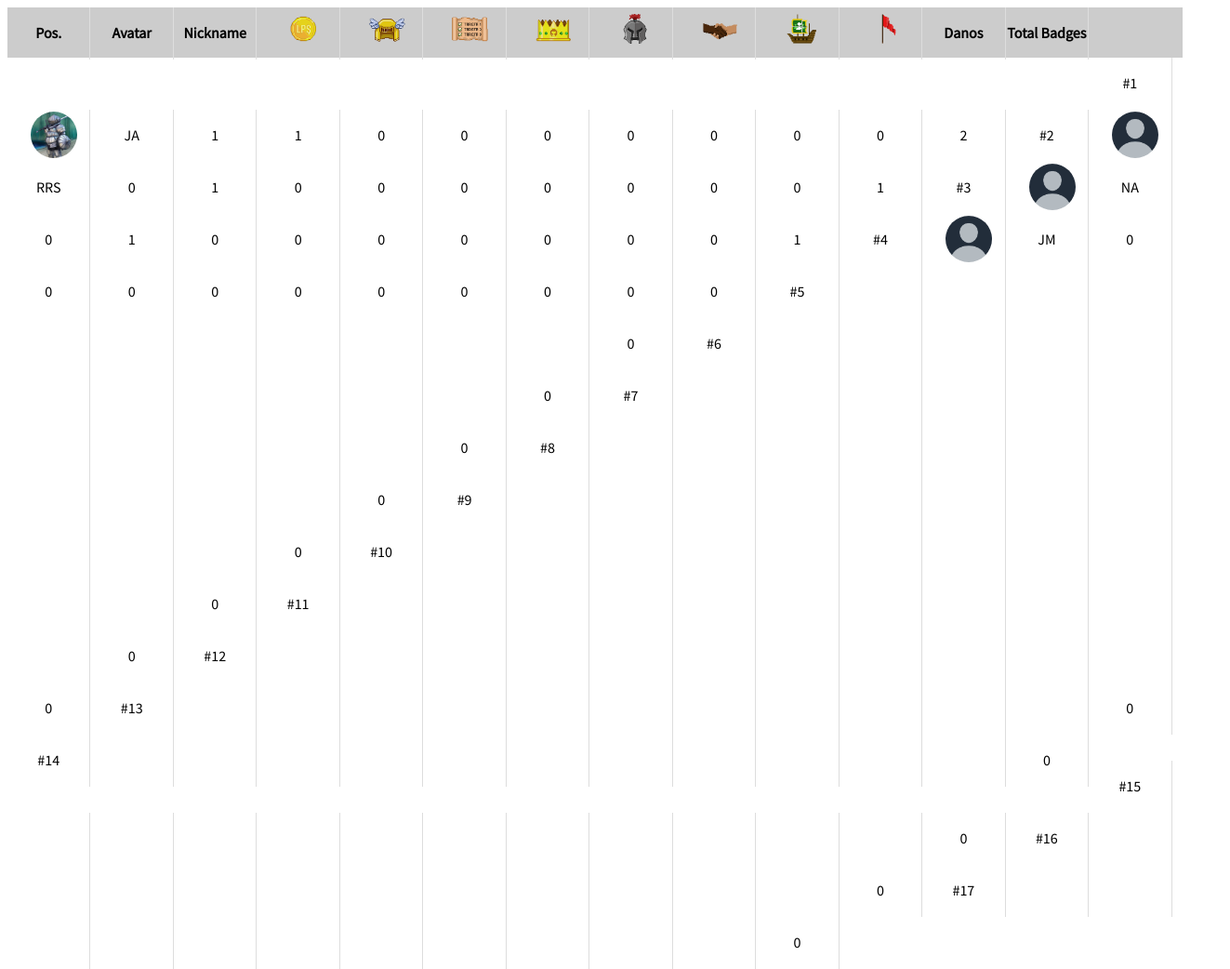
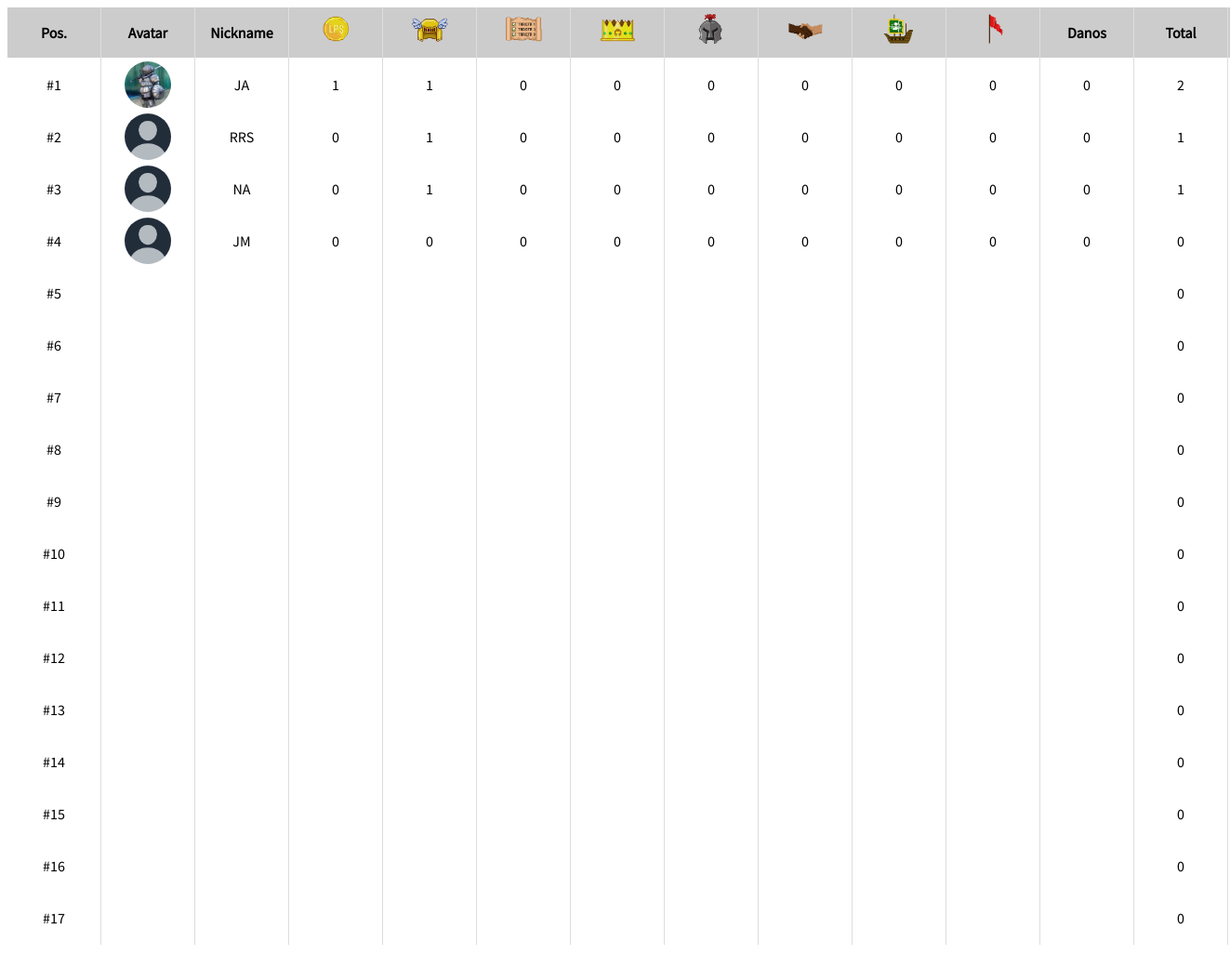
Before and after one commit to LuisAraujo/ranking-lp1-2023.1, a plain HTML site: page index.html in a window 1280 px wide. Shown: the whole page at 93% size, 1323 px wide, since content can reach past the window. After the commit the page ends 1016 px from the top, so only its background shows below. Drawn offline with Linux system fonts and the light colour scheme.

Commit message:
ajuste largura

```diff
--- a/index.html
+++ b/index.html
@@ -17,6 +17,8 @@
 	}
 
 	.row{
+		width: 1315px;
+		display: block;
 		vertical-align: middle;
 		height: 54px;
 		line-height: 50px;
@@ -28,7 +30,7 @@
 	}
 
 	.column{
-		width: 7%;
+		width: 100px;
 		height: 100%;
 		border-right: 1px solid #ddd;
 		float: left;
@@ -96,8 +98,6 @@
 
 <body>
 
-<div>
-
 <div class="row head">
 	<div class="column">Pos.</div>
 	<div class="column">Avatar</div>
@@ -127,7 +127,7 @@
 		<div id="finalista" class="badges"></div>
 	</div>
 	<div class="column" title="Danos">Danos</div>
-	<div class="column" >Total Badges</div>
+	<div class="column" >Total</div>
 </div>
 <div id="container-row">
 </div>
```
